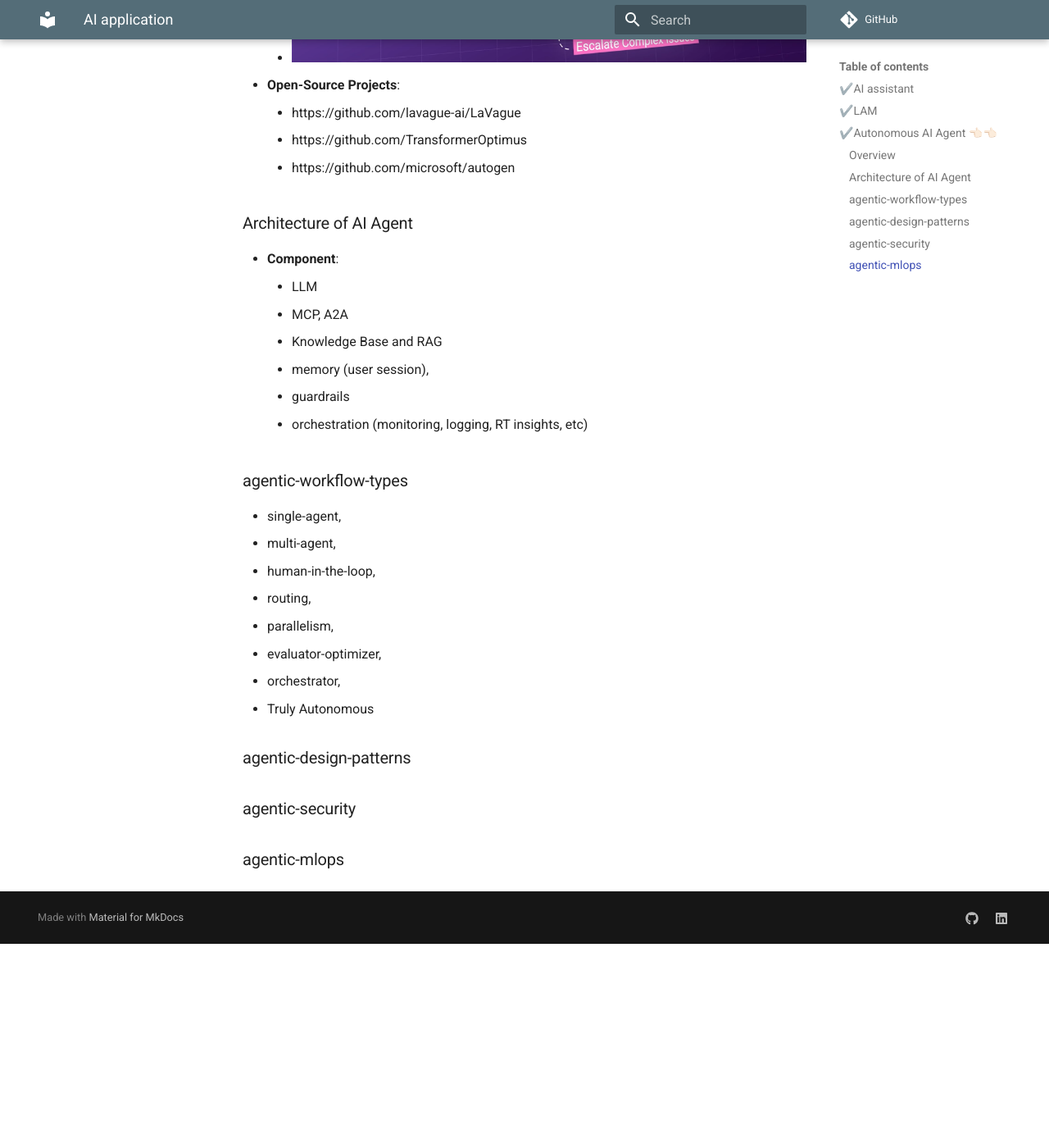
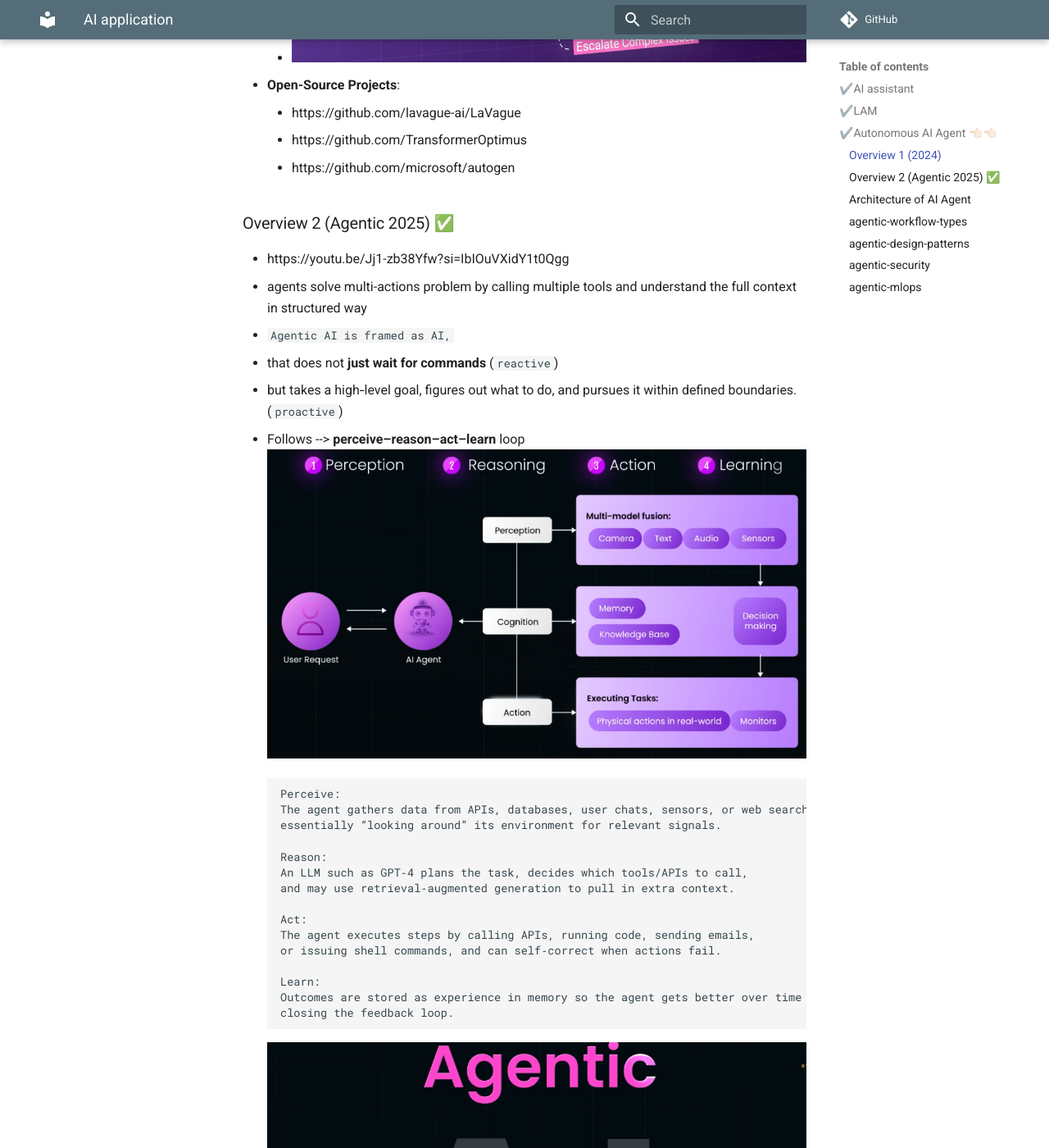
Before and after one commit to lekhrajdinkar/AI-Engineer, an MkDocs documentation site: the page built from docs/2025/02_KK_AgenticAI/02_01_AI_Application.md, in a window 1280 px wide and 1400 px high, scrolled down 2573 px. Shown: the whole window at 82% size. Built offline with MkDocs 1.6.1 and Material for MkDocs 9.7.7, drawn with Linux system fonts in a browser that asks for light colours; comment, search, counter and statistics services are not loaded; before the commit the page ends 3724 px from its top, so only the background shows below that; some of the changed text lies outside the part shown.

Commit message:
docs - agentic

````diff
--- a/docs/2025/02_KK_AgenticAI/02_01_AI_Application.md
+++ b/docs/2025/02_KK_AgenticAI/02_01_AI_Application.md
@@ -13,7 +13,7 @@
 - can learn from UI interactions.
 
 ## ✔️Autonomous AI Agent  👈🏻👈🏻
-### Overview
+### Overview 1 (2024)
 - https://www.youtube.com/watch?v=SYHqSAWQ4NY&list=PLJq-63ZRPdBu38EjXRXzyPat3sYMHbIWU&index=11
   - Analyze Surrounding
     - **Adapt** to changing market conditions
@@ -42,14 +42,49 @@
     - https://github.com/TransformerOptimus
     - https://github.com/microsoft/autogen
 
+### Overview 2 (Agentic 2025) ✅
+- https://youtu.be/Jj1-zb38Yfw?si=IbIOuVXidY1t0Qgg
+- agents solve multi-actions problem by calling multiple tools and understand the full context in structured way
+- `Agentic AI is framed as AI,`
+  - that does not **just wait for commands** (`reactive`)
+  - but takes a high‑level goal, figures out what to do, and pursues it within defined boundaries. (`proactive`)
+  -  Follows --> **perceive–reason–act–learn** loop
+  ![img_2.png](../../99_img/genai/agent/01/29/img_2.png)
+```
+Perceive:
+The agent gathers data from APIs, databases, user chats, sensors, or web searches,
+essentially “looking around” its environment for relevant signals.
+
+Reason:
+An LLM such as GPT‑4 plans the task, decides which tools/APIs to call,
+and may use retrieval‑augmented generation to pull in extra context.
+
+Act:
+The agent executes steps by calling APIs, running code, sending emails,
+or issuing shell commands, and can self‑correct when actions fail.
+
+Learn:
+Outcomes are stored as experience in memory so the agent gets better over time at similar tasks,
+closing the feedback loop.
+
+```
+![img_1.png](../../99_img/genai/agent/01/29/img_1.png)
+
+- example: **Code-deployment agent**
+  - ![img_3.png](../../99_img/genai/agent/01/29/img_3.png)
+  - ![img_5.png](../../99_img/genai/agent/01/29/img_5.png)
+
 ### Architecture of AI Agent
+![img_4.png](../../99_img/genai/agent/01/29/img_4.png)
 - **Component**:
     - LLM
-    - MCP, A2A
-    - Knowledge Base and RAG
-    - memory (user session),
+    - Tools : MCP integration, [here](03_01_MCP.md),
+    - resource : Knowledge Base and RAG
+    - **memory** (in vector Db) : user session, past steps, outcomes, long-term, short-term
     - guardrails
     - orchestration (monitoring, logging, RT insights, etc)
+      - `Langchain, OpenAI SDK, CrewAI, AutoGen (MST)`
+      - basically define the workflow of agent
 
 ### agentic-workflow-types
 - single-agent,
````
Also changed, not shown: docs/2025/02_KK_AgenticAI/03_02_MCP_KK_lab-1.md (renamed from docs/2025/02_KK_AgenticAI/03_02_MCP_POC-1.md, +8 -13 lines), docs/99_img/genai/agent/01/29/img.png (added), docs/99_img/genai/agent/01/29/img_1.png (added), docs/99_img/genai/agent/01/29/img_2.png (added), docs/99_img/genai/agent/01/29/img_3.png (added), docs/99_img/genai/agent/01/29/img_4.png (added), docs/99_img/genai/agent/01/29/img_5.png (added).
